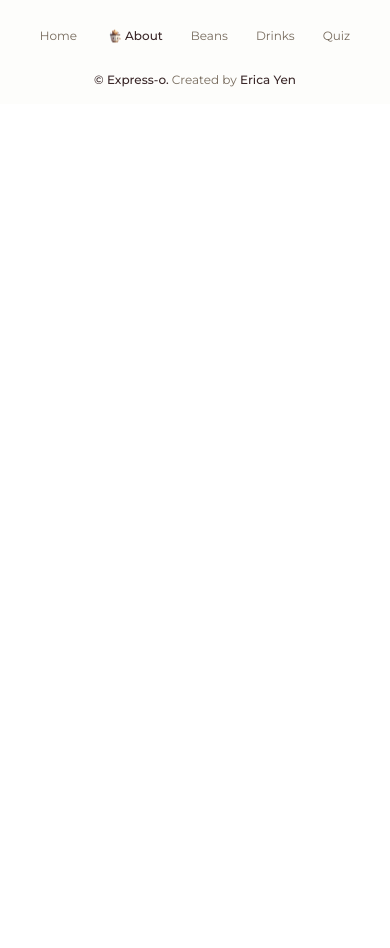
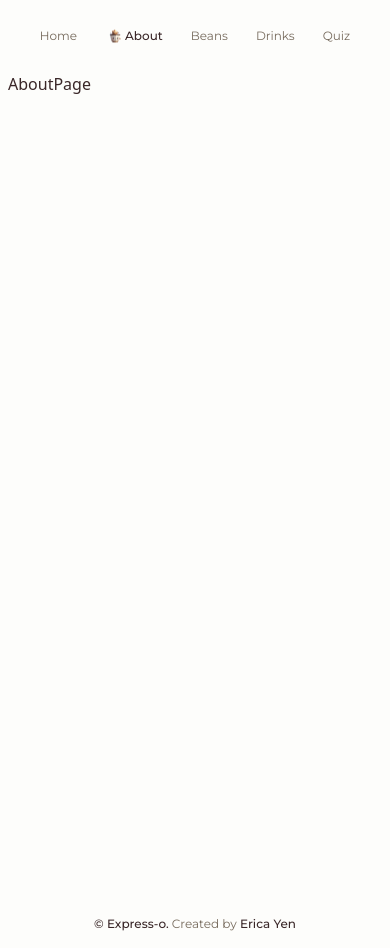
Before and after one commit to ericayen/erica-yen-capstone, a React (Create React App) app: page /about in a window 390 px wide. Before the commit the page ends 844 px from the top, so only its background shows below. Built offline with nearby package versions, Linux system fonts and the light colour scheme.

Commit message:
removed unnecessary files and folders. updated button on Home Page to link to About Page.

```diff
--- a/src/App.js
+++ b/src/App.js
@@ -1,9 +1,10 @@
 import React from "react";
 import { BrowserRouter, Routes, Route } from "react-router-dom";
 // import "./App.css";
-import HomePage from "./pages/HomePage/HomePage";
-import Header from "./components/Header/Header";
-import Footer from "./components/Footer/Footer";
+import Header from "./components/Header";
+import HomePage from "./pages/HomePage";
+import AboutPage from "./pages/AboutPage";
+import Footer from "./components/Footer";
 
 function App() {
   return (
@@ -11,7 +12,7 @@ function App() {
       <Header />
       <Routes>
         <Route path="/" element={<HomePage />} />
-        {/* <Route path="/about" /> */}
+        <Route path="/about" element={<AboutPage />} />
       </Routes>
       <Footer />
     </BrowserRouter>
--- a/src/components/Header/Header.jsx
+++ b/src/components/Header.jsx
@@ -1,6 +1,6 @@
 import React from "react";
 import { useLocation } from "react-router-dom";
-const logo = require("../../assets/Logo/logo.png");
+const logo = require("../assets/Logo/logo.png");
 
 function Header() {
   const location = useLocation();
--- /dev/null
+++ b/src/pages/AboutPage.jsx
@@ -0,0 +1,11 @@
+import React from "react";
+
+function AboutPage() {
+  return (
+    <div className="px-2 bg-white min-h-dvh text-brown-dark w-screen selection:bg-brown-light selection:text-white">
+      AboutPage
+    </div>
+  );
+}
+
+export default AboutPage;
--- a/src/pages/HomePage/HomePage.jsx
+++ b/src/pages/HomePage.jsx
@@ -1,9 +1,9 @@
 import React, { useEffect, useState } from "react";
 import { useNavigate } from "react-router-dom";
-const logo = require("../../assets/Logo/logo.png");
+const logo = require("../assets/Logo/logo.png");
 
 function HomePage() {
-  //   const navigate = useNavigate();
+  const navigate = useNavigate();
   const [showComponent, setShowComponent] = useState(false);
   const [showButton, setShowButton] = useState(false);
 
@@ -28,10 +28,6 @@ function HomePage() {
           Welcome to{" "}
           <span className="font-semibold text-brown-dark pe-2 text-3xl sm:text-6xl lg:text-7xl">
             Express-<span className="inline-block animate-bounce">o</span>
-            {/* <img
-              src={logo}
-              className="inline w-6 animate-bounce border border-1 rounded-full border-brown-dark sm:w-8 md:w-10 lg:w-12 sm:border-2"
-            /> */}
           </span>
         </div>
       </div>
@@ -56,7 +52,10 @@ function HomePage() {
 
       {showButton && (
         <div className="text-center font-ms py-2 animate-fade">
-          <button className="bg-brown text-white rounded-full px-3 py-2 sm:px-4 lg:px-5 text-xs sm:text-sm lg:text-xl font-medium hover:bg-white hover:text-brown hover:border-solid hover:border hover:border-brown active:scale-95">
+          <button
+            onClick={() => navigate("/about")}
+            className="bg-brown text-white rounded-full px-3 py-2 sm:px-4 lg:px-5 text-xs sm:text-sm lg:text-xl font-medium hover:bg-white hover:text-brown hover:border-solid hover:border hover:border-brown active:scale-95"
+          >
             Let's get roasting!
           </button>
         </div>
@@ -66,6 +65,3 @@ function HomePage() {
 }
 
 export default HomePage;
-
-//selection:bg-brown-light-300 selection:text-beige-light-900
-//to style highlighted/selected text
```
Also changed, not shown: src/components/Footer.jsx (renamed from src/components/Footer/Footer.jsx).
